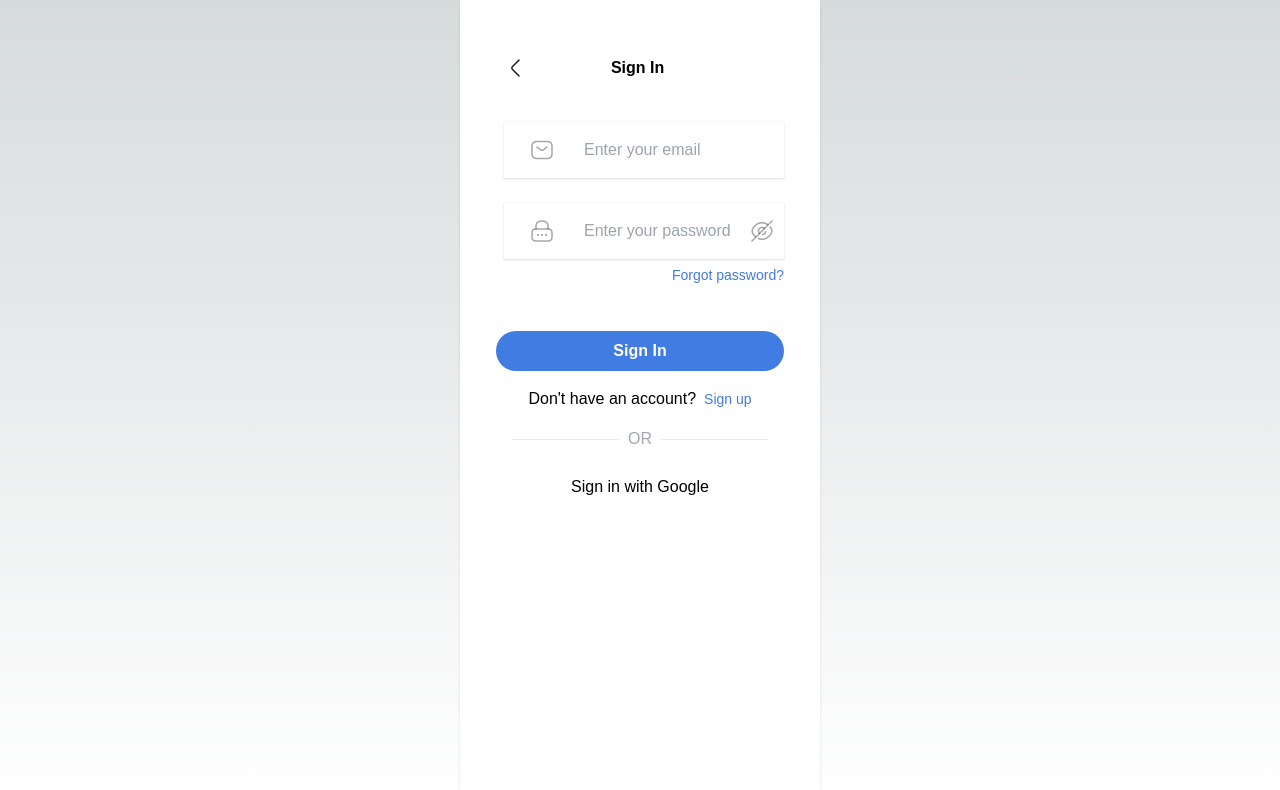
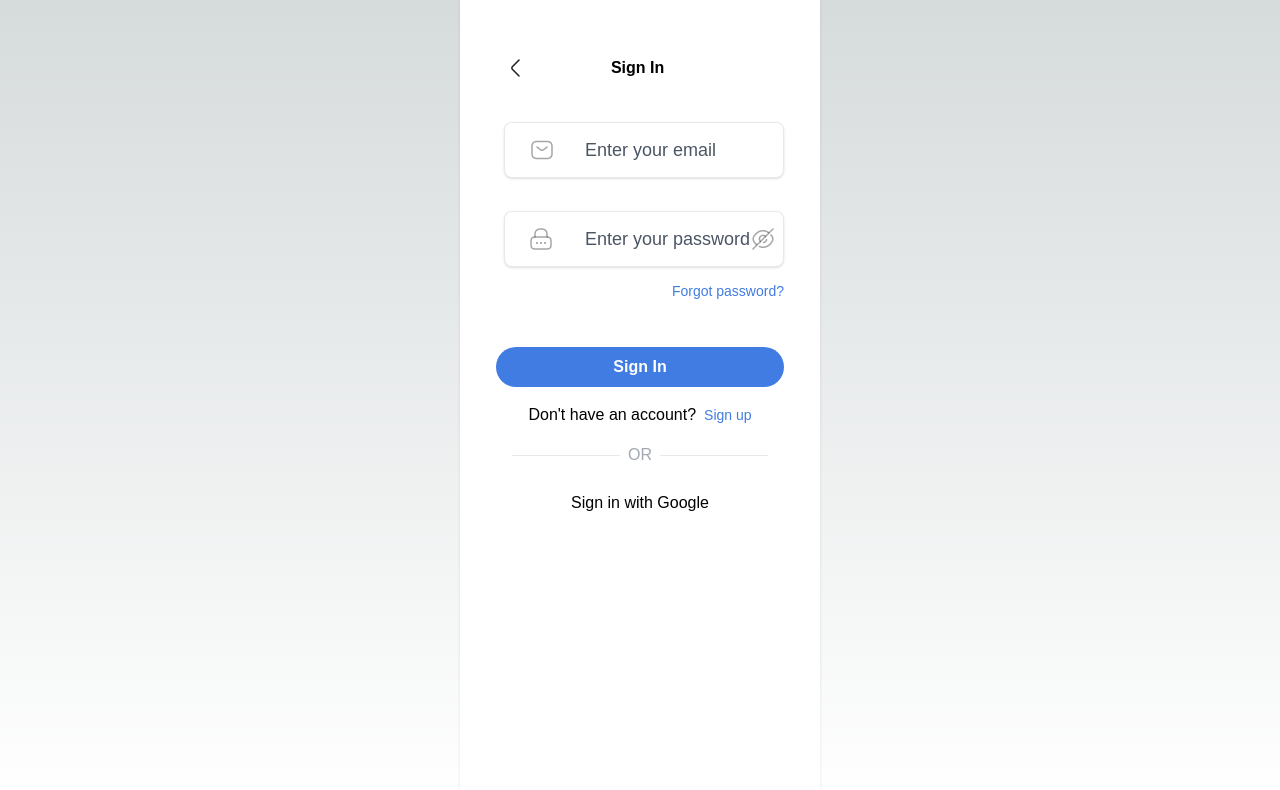
Before and after one commit to cancer-platform/platform-mvp, a Next.js app: page /sign-in in a window 1280 px wide. Shown: the top 790 px of the page. Built offline with nearby package versions, Linux system fonts and the light colour scheme.

Commit message:
feat(login): :lipstick: Add more style to inputs

```diff
--- a/src/app/globals.css
+++ b/src/app/globals.css
@@ -35,7 +35,7 @@ body {
 .input-with-2-images {
   background-image: url('/lock__icon.png'), url('/eye__icon.png');
   background-repeat: no-repeat;
-  background-position: left 26px center, right 10px center;
+  background-position: left 24px center, right 8px center;
 }
 
 
--- a/src/app/sign-in/page.tsx
+++ b/src/app/sign-in/page.tsx
@@ -35,6 +35,7 @@ const LoginPage = () => {
                         w-full
                         h-14
                         border-[#221F1F1A]
+                        border
                         bg-[url('/envelope__icon.png')]
                         bg-no-repeat
                         bg-[10%]
@@ -44,7 +45,15 @@ const LoginPage = () => {
                         shadow
                         bg-transparent
                         font-inherit
-                        text-inherit"
+                        text-inherit
+                        text-lg
+                        px-4
+                        text-gray-700
+                        placeholder-gray-600
+                        rounded-lg
+                        focus:shadow-outline
+                        mb-2
+                        "
             />
           </div>
           <div className="flex items-center mt-6">
@@ -72,7 +81,17 @@ const LoginPage = () => {
               shadow
               bg-transparent
               font-inherit
-              text-inherit"
+              text-inherit
+              text-lg
+              px-4
+              text-gray-700
+              placeholder-gray-600
+              rounded-lg
+              focus:shadow-outline
+              mb-2
+              px-4
+              border
+              "
             />
           </div>
           <Link
```
